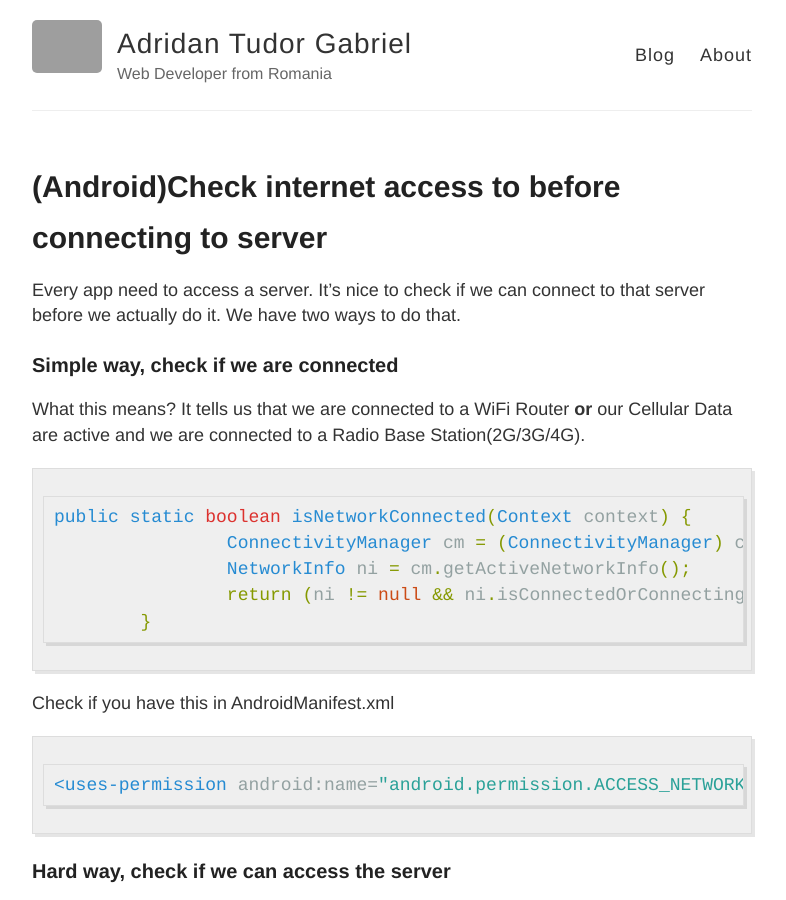
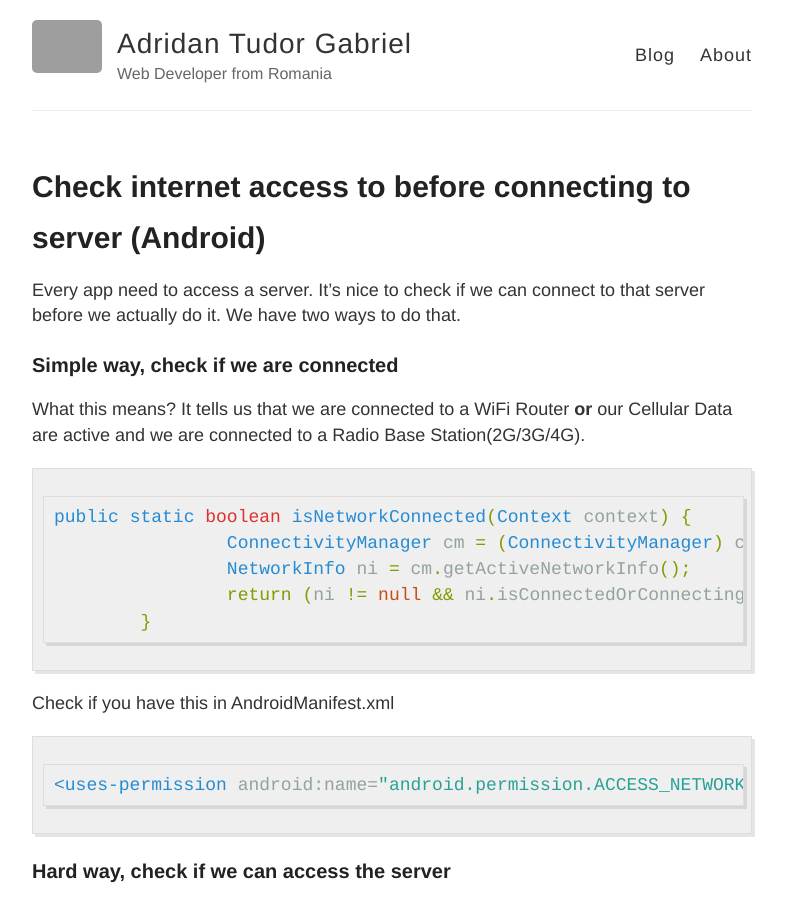
Before and after one commit to tudoradridan/tudoradridan.github.io, a Jekyll site: the page built from _posts/2016-7-5-Android-check-connectivity.md, in a window 1280 px wide and 900 px high. Shown: the whole window, without its empty margins (248-1034 px from the left). Built offline with Jekyll 4.4.1, drawn with Linux system fonts in a browser that asks for light colours; grey boxes are pictures that could not be loaded.

```diff
--- a/_posts/2016-7-5-Android-check-connectivity.md
+++ b/_posts/2016-7-5-Android-check-connectivity.md
@@ -1,6 +1,6 @@
 ---
 layout: post
-title: (Android)Check internet access to before connecting to server
+title: Check internet access to before connecting to server (Android)
 ---
 Every app need to access a server. It's nice to check if we can connect to that server before we actually do it.
 We have two ways to do that.
```
